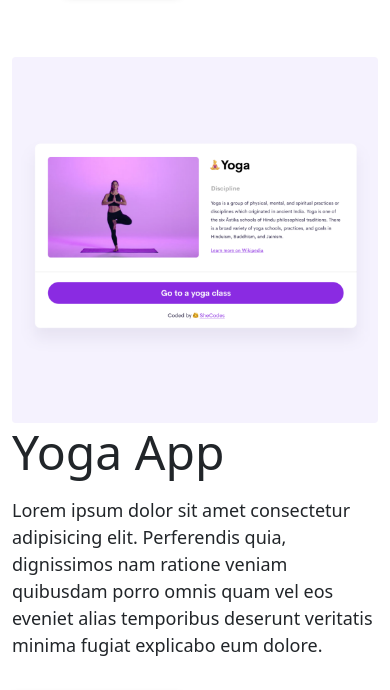
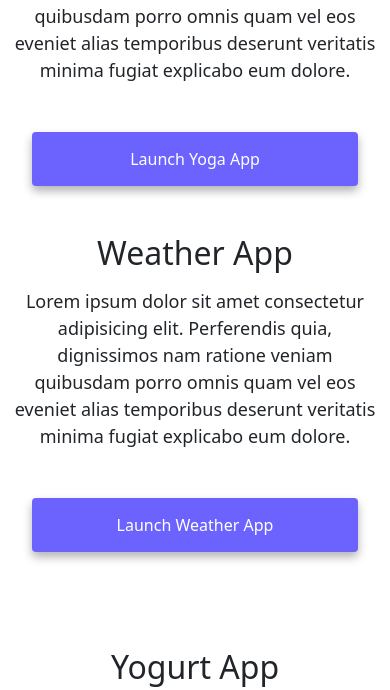
Before and after one commit to vvynz/vivians-responsive-w3, a plain HTML site: page index.html in a window 390 px wide. Shown: the part 550-1240 px from the top of the page. Drawn offline with nearby package versions, Linux system fonts and the light colour scheme.

Commit message:
adding styling changes so that the pages would be responsive and look good on mobile devices

```diff
--- a/css/styles.css
+++ b/css/styles.css
@@ -95,3 +95,21 @@ p {
   padding: 15px 20px;
   border-radius: 4px;
 }
+
+@media (max-width: 576px) {
+  h1 {
+    font-size: 48px !important;
+  }
+  h2 {
+    font-size: 32px !important;
+    text-align: center;
+  }
+  p {
+    text-align: center;
+  }
+  .app-link {
+    display: block;
+    text-align: center;
+    margin: 0 20px;
+  }
+}
--- a/index.html
+++ b/index.html
@@ -79,7 +79,7 @@
           <img
             src="/images/yoga.png"
             alt="Yoga project"
-            class="img-fluid rounded"
+            class="img-fluid rounded d-none d-sm-block"
           />
         </div>
         <div class="col-sm-6">
@@ -124,7 +124,7 @@
           <img
             src="/images/weather.png"
             title="Weather project"
-            class="img-fluid rounded"
+            class="img-fluid rounded d-none d-sm-block"
           />
         </div>
       </div>
@@ -133,7 +133,7 @@
           <img
             src="/images/yogurt.png"
             alt="Yogurt project"
-            class="img-fluid rounded"
+            class="img-fluid rounded d-none d-sm-block"
           />
         </div>
         <div class="col-sm-6">
```
